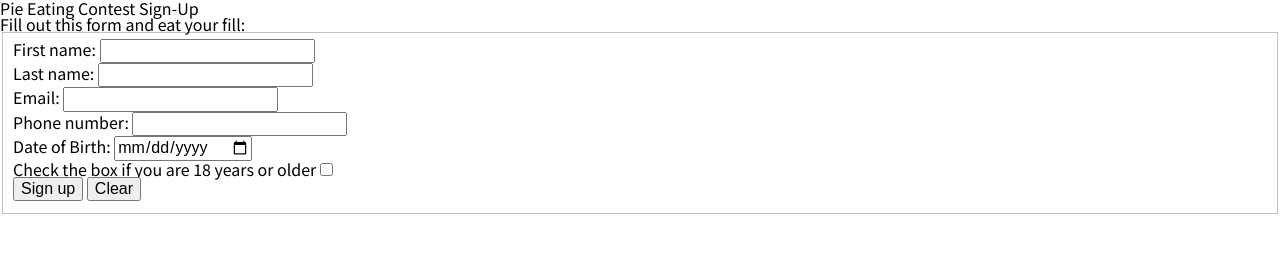
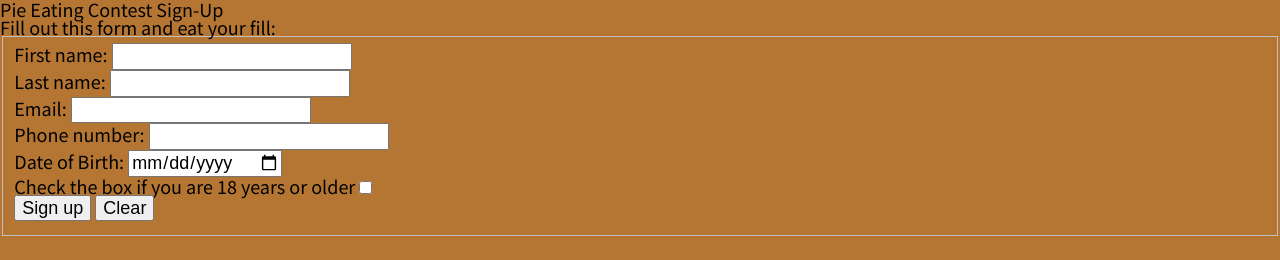
Before and after one commit to ITMD362-ronan/itmd-362-project1, a plain HTML site: page index.html in a window 1280 px wide. Drawn offline with nearby package versions, Linux system fonts and the light colour scheme.

Commit message:
add font size and background color

```diff
--- a/assets/css/screen.css
+++ b/assets/css/screen.css
@@ -2,4 +2,6 @@
 
 html {
   font-family: Noto Sans JP, "Hoefler Text", Georgia, "Times New Roman", Times, Roman, serif;
+  font-size: 1.125em;
+  background: #b57633;
 }
```
